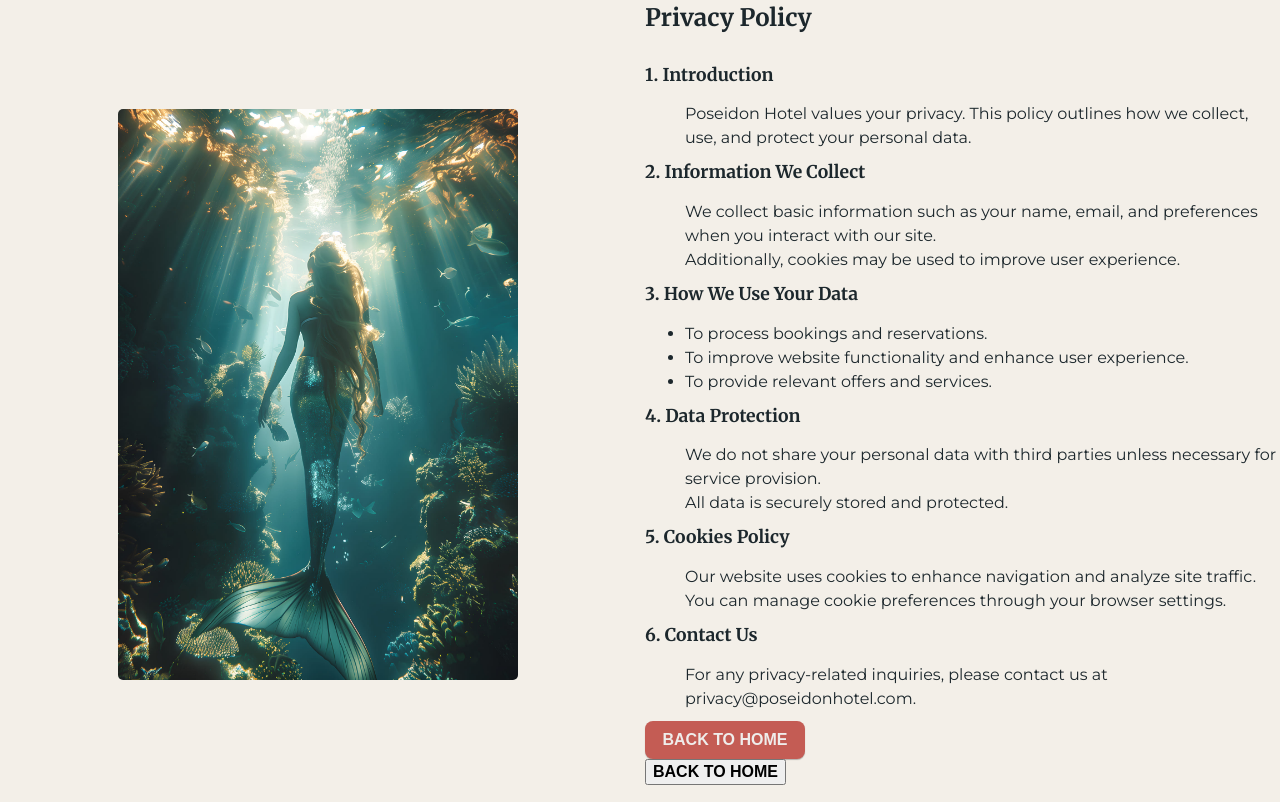
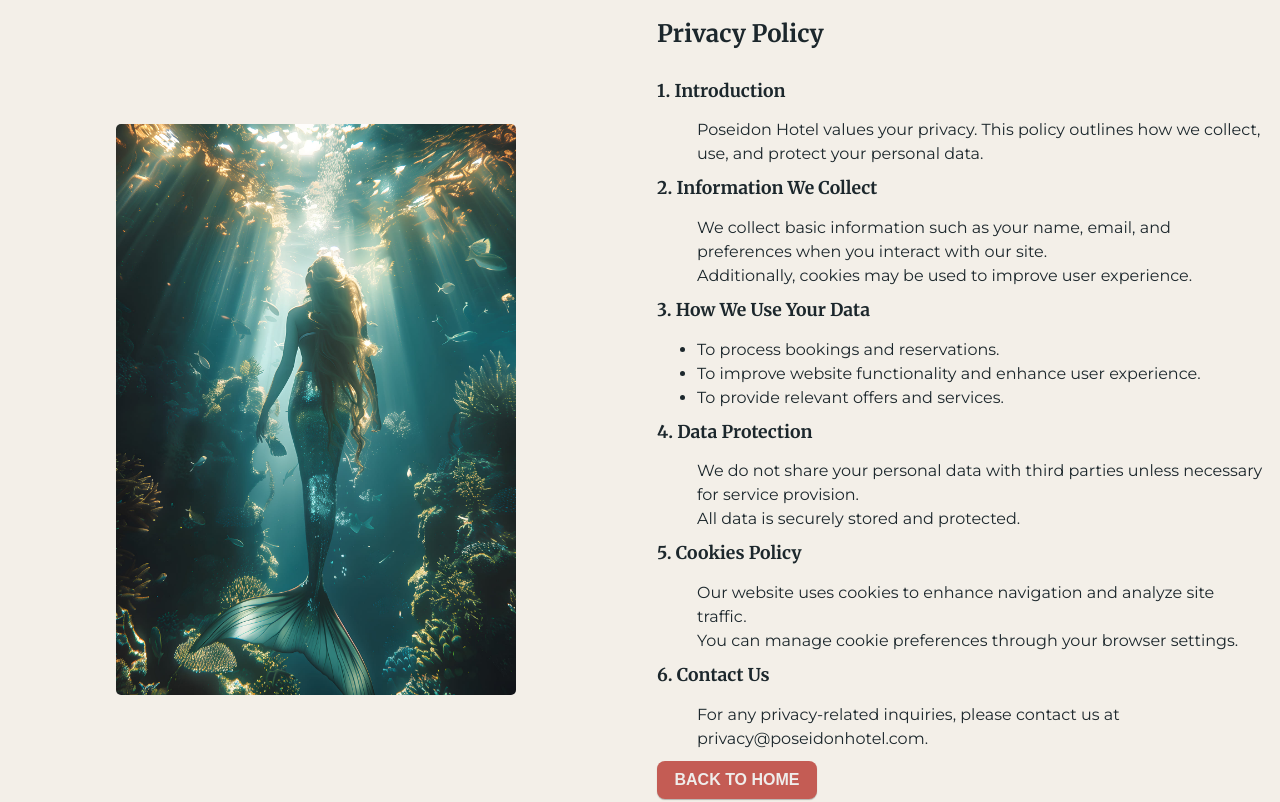
Before and after one commit to maria-jon/poseidon, a Vue app: page /policy in a window 1280 px wide. Shown: the part 180-982 px from the top of the page. Built offline with nearby package versions, Linux system fonts and the light colour scheme.

Commit message:
(fix): delete extra button&add margin

```diff
--- a/src/components/PrivacyPolicy.vue
+++ b/src/components/PrivacyPolicy.vue
@@ -84,13 +84,11 @@ const goHome = () => {
       <div class="button-container">
         <MainButton label="Back to Home" :width="'10rem'" @click="goHome" />
       </div>
-      <button @click="goHome" class="back-button">BACK TO HOME</button>
     </div>
   </div>
 </template>
 
 <style scoped lang="scss">
-@import '@/style/variables.scss';
 .privacy-policy {
   display: flex;
   flex-wrap: nowrap;
@@ -106,6 +104,7 @@ const goHome = () => {
   justify-content: center;
   align-items: center;
   max-width: 40%; /* Prevents image from taking too much space */
+  margin: $margin-xsmall;
 }
 
 .image-privacy {
@@ -126,6 +125,7 @@ const goHome = () => {
 /* Right-aligned content section */
 .content-section {
   flex: 1;
+  margin: $margin-small;
   h1 {
     font-size: 1.5rem;
     font-weight: bold;
```
